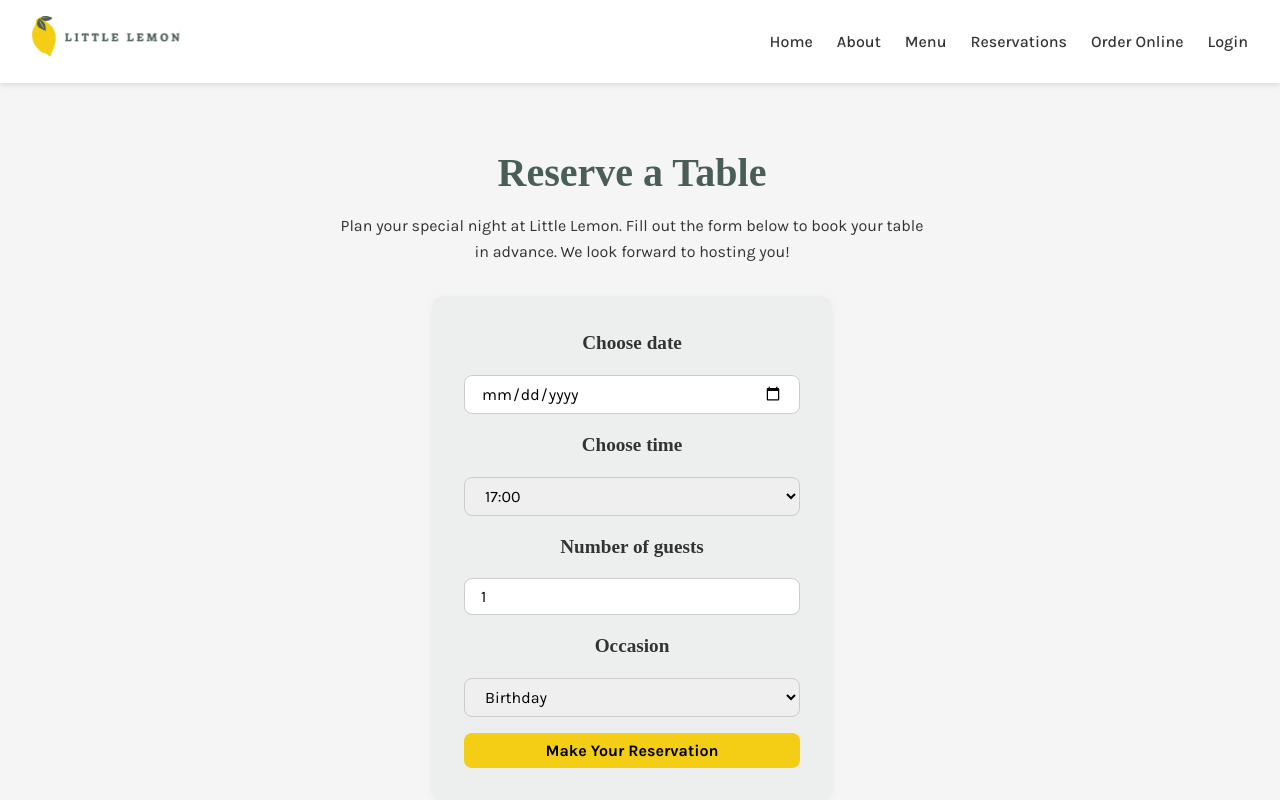
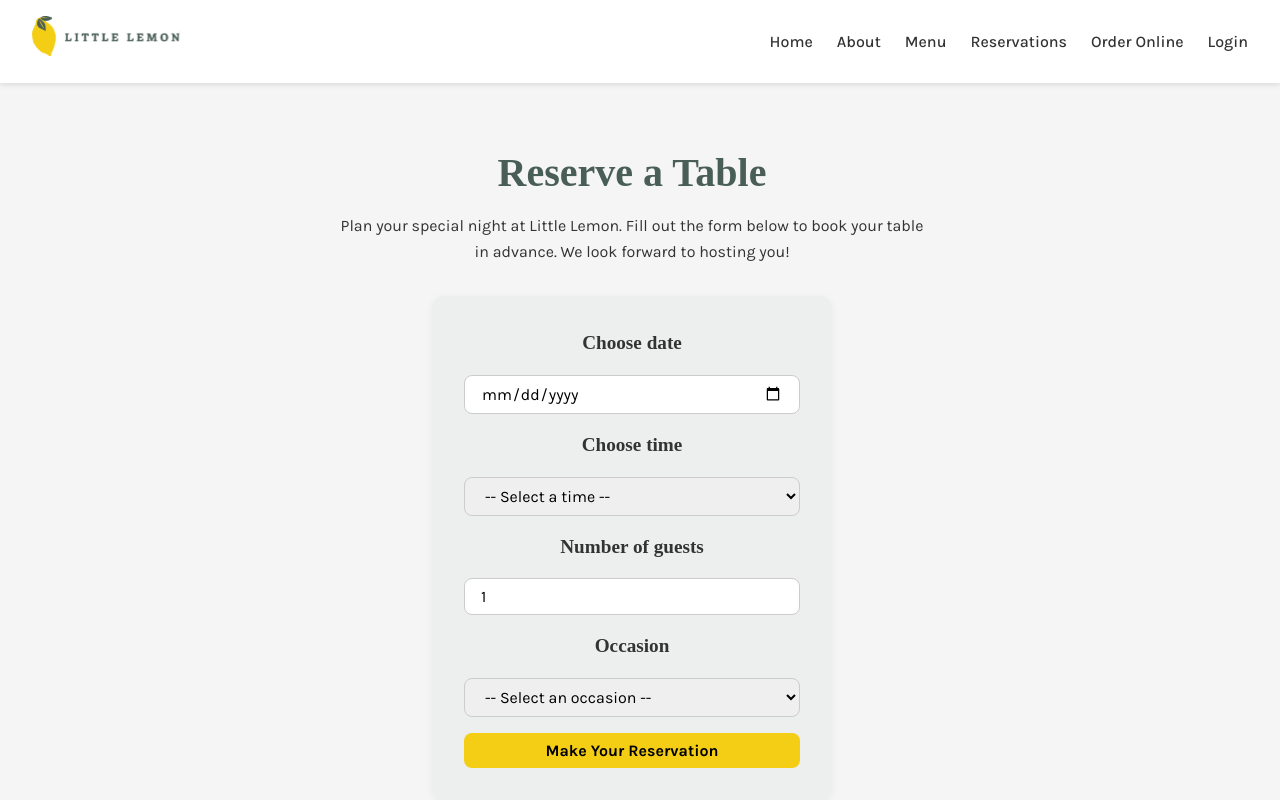
Before and after one commit to akmalamka/little-lemon, a React (Vite) app: page /reservations in a window 1280 px wide. Shown: the top 800 px of the page. Built offline with nearby package versions, Linux system fonts and the light colour scheme; a web font is replaced by a local one.

Commit message:
feat: form validation with formik and yup

```diff
--- a/package.json
+++ b/package.json
@@ -10,9 +10,11 @@
     "preview": "vite preview"
   },
   "dependencies": {
+    "formik": "^2.4.6",
     "react": "^19.1.1",
     "react-dom": "^19.1.1",
-    "react-router-dom": "^7.9.1"
+    "react-router-dom": "^7.9.1",
+    "yup": "^1.7.0"
   },
   "devDependencies": {
     "@eslint/js": "^9.35.0",
--- a/src/components/Booking/BookingForm.css
+++ b/src/components/Booking/BookingForm.css
@@ -50,3 +50,17 @@
 .submit-btn:hover {
   background-color: #d4ae00; /* darker yellow */
 }
+
+.submit-btn:disabled {
+  opacity: 0.6;
+  cursor: not-allowed;
+}
+
+/* Error messages */
+.error-message {
+  color: var(--secondary-peach);
+  font-size: 0.9rem;
+  font-weight: 500;
+  margin-top: -0.5rem;
+  margin-bottom: var(--space-sm);
+}
--- a/src/components/Booking/BookingForm.jsx
+++ b/src/components/Booking/BookingForm.jsx
@@ -1,77 +1,101 @@
-import React, { useState } from "react";
+import React from "react";
+import { Formik, Form, Field, ErrorMessage } from "formik";
+import * as Yup from "yup";
 import { fetchAPI } from "../../utils/api";
 import "./BookingForm.css";
 
 function BookingForm({ availableTimes, dispatch, submitForm }) {
-  const [date, setDate] = useState("");
-  const [time, setTime] = useState("17:00");
-  const [guests, setGuests] = useState(1);
-  const [occasion, setOccasion] = useState("Birthday");
-
-  const handleSubmit = (e) => {
-    e.preventDefault();
-
-    const formData = { date, time, guests, occasion };
-    submitForm(formData);
+  const initialValues = {
+    date: "",
+    time: "",
+    guests: 1,
+    occasion: "",
   };
 
-  const handleDateChange = async (e) => {
+  const validationSchema = Yup.object({
+    date: Yup.string().required("Please select a date"),
+    time: Yup.string().required("Please select a time"),
+    guests: Yup.number()
+      .required("Number of guests is required")
+      .min(1, "Minimum 1 guest")
+      .max(10, "Maximum 10 guests"),
+    occasion: Yup.string().required("Please select an occasion"),
+  });
+
+  const handleDateChange = async (e, setFieldValue) => {
     const newDate = e.target.value;
-    setDate(newDate);
+    setFieldValue("date", newDate);
 
     const times = await fetchAPI(new Date(newDate));
-    console.log("🚀 ~ handleDateChange ~ times:", times)
-
     dispatch({ type: "SET", times });
   };
 
   return (
-    <form className="booking-form" onSubmit={handleSubmit}>
-      <label htmlFor="res-date">Choose date</label>
-      <input
+    <Formik
+      initialValues={initialValues}
+      validationSchema={validationSchema}
+      onSubmit={(values) => submitForm(values)}
+    >
+      {({ isValid, setFieldValue }) => (
+        <Form className="booking-form">
+          <label htmlFor="date">Choose date</label>
+          <Field
             type="date"
-        id="res-date"
-        value={date}
-        onChange={handleDateChange}
-        required
+            id="date"
+            name="date"
+            onChange={(e) => handleDateChange(e, setFieldValue)}
+          />
+          <ErrorMessage
+            name="date"
+            component="div"
+            className="error-message"
           />
 
-      <label htmlFor="res-time">Choose time</label>
-      <select
-        id="res-time"
-        value={time}
-        onChange={(e) => setTime(e.target.value)}
-      >
+          <label htmlFor="time">Choose time</label>
+          <Field as="select" id="time" name="time">
+            <option value="">-- Select a time --</option>
             {availableTimes.map((t) => (
-          <option key={t}>{t}</option>
+              <option key={t} value={t}>
+                {t}
+              </option>
             ))}
-      </select>
+          </Field>
+          <ErrorMessage
+            name="time"
+            component="div"
+            className="error-message"
+          />
 
           <label htmlFor="guests">Number of guests</label>
-      <input
-        type="number"
-        id="guests"
-        value={guests}
-        onChange={(e) => setGuests(e.target.value)}
-        min="1"
-        max="10"
-        required
+          <Field type="number" id="guests" name="guests" min="1" max="10" />
+          <ErrorMessage
+            name="guests"
+            component="div"
+            className="error-message"
           />
 
           <label htmlFor="occasion">Occasion</label>
-      <select
-        id="occasion"
-        value={occasion}
-        onChange={(e) => setOccasion(e.target.value)}
-      >
+          <Field as="select" id="occasion" name="occasion">
+            <option value="">-- Select an occasion --</option>
             <option>Birthday</option>
             <option>Anniversary</option>
-      </select>
+          </Field>
+          <ErrorMessage
+            name="occasion"
+            component="div"
+            className="error-message"
+          />
 
-      <button type="submit" className="submit-btn">
+          <button
+            type="submit"
+            className="submit-btn"
+            disabled={!isValid}
+          >
             Make Your Reservation
           </button>
-    </form>
+        </Form>
+      )}
+    </Formik>
   );
 }
 
```
Also changed, not shown: 1 other file (tests, documents, lock files or other folders). Lines whose indentation alone changed are shown as unchanged.
